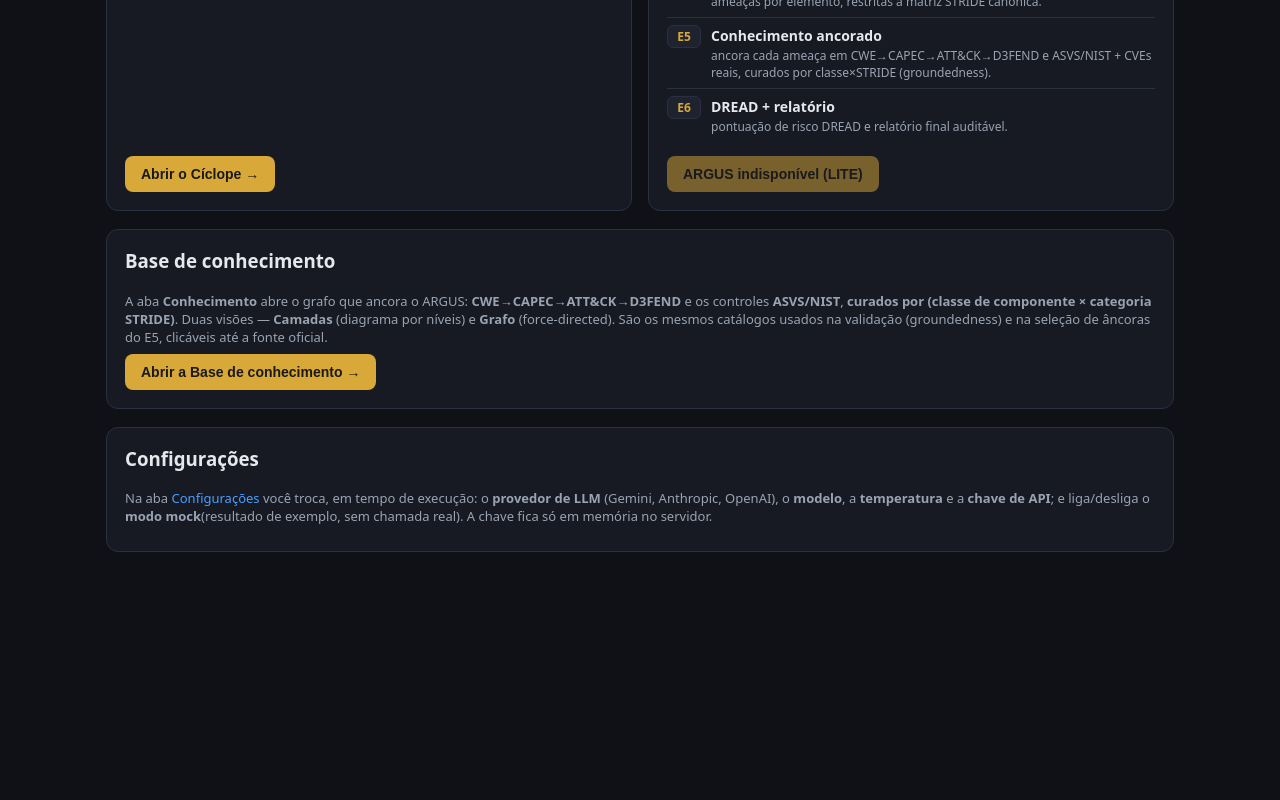
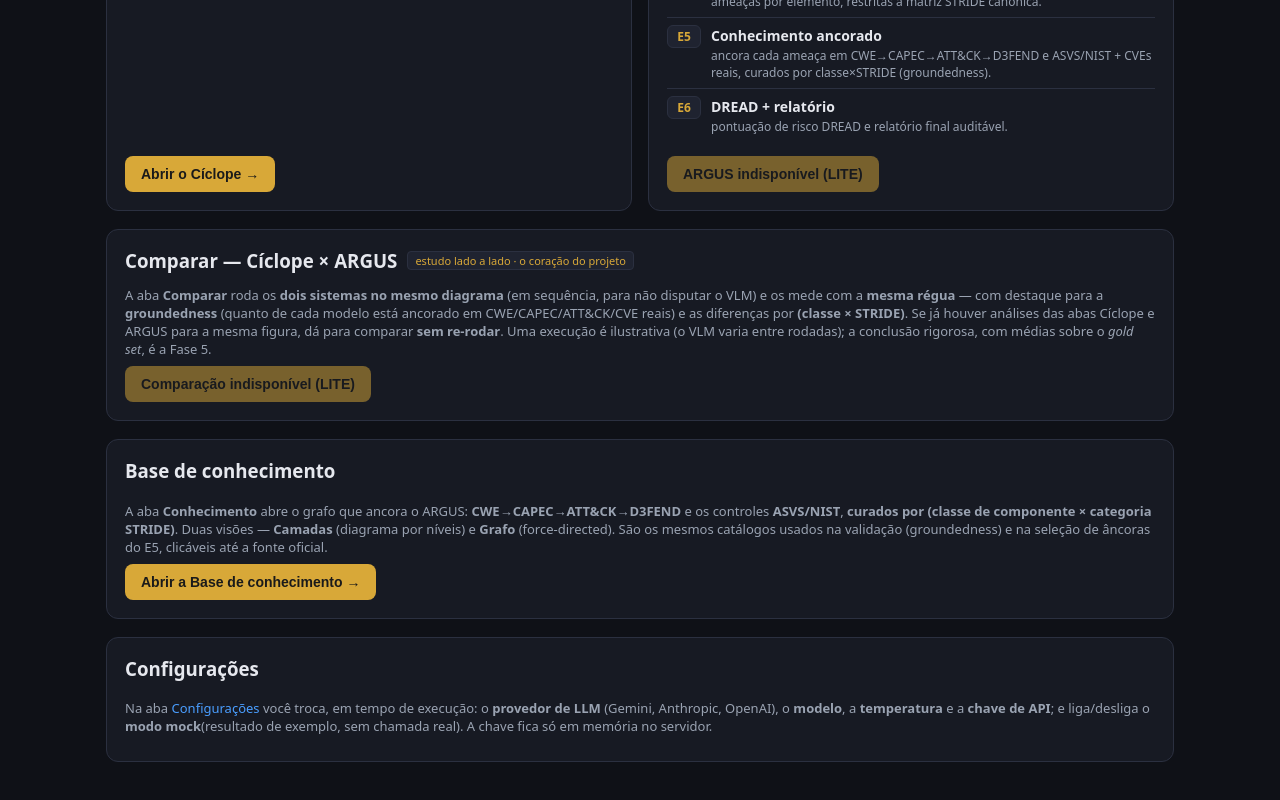
Before and after one commit to Zagari/argus-threat-modeling, a React (Vite) app in the folder frontend/: page / in a window 1280 px wide. Shown: the part 584-1384 px from the top of the page. Before the commit the page ends 1202 px from the top, so only its background shows below. Built offline with nearby package versions, Linux system fonts and the light colour scheme; no server answers.

Commit message:
feat(compare): card na home, botão ocre p/ reaproveitar e disclaimer de variância do VLM

```diff
--- a/frontend/src/index.css
+++ b/frontend/src/index.css
@@ -7,6 +7,7 @@
   --muted: #9aa3b2;
   --accent: #d8a838;
   --accent-2: #4a9eff;
+  --ocre: #c8822a;
   --crit: #b00020;
   --high: #d9534f;
   --med: #e0a800;
@@ -49,6 +50,11 @@ button.primary {
   border-radius: 8px; cursor: pointer; font-weight: 600; font-size: 14px;
 }
 button.primary:disabled { opacity: 0.5; cursor: not-allowed; }
+button.ochre {
+  background: var(--ocre); color: #1a1a1a; border: none; padding: 10px 16px;
+  border-radius: 8px; cursor: pointer; font-weight: 600; font-size: 14px;
+}
+button.ochre:disabled { opacity: 0.5; cursor: not-allowed; }
 button.ghost {
   background: transparent; color: var(--text); border: 1px solid var(--border);
   padding: 9px 14px; border-radius: 8px; cursor: pointer; font-size: 14px;
--- a/frontend/src/pages/Compare.tsx
+++ b/frontend/src/pages/Compare.tsx
@@ -157,6 +157,19 @@ export default function Compare({
           modelo (e pode alucinar IDs).
         </p>
 
+        <p
+          className="muted"
+          style={{ marginTop: 8, fontSize: 12, borderLeft: '3px solid #e0a800', paddingLeft: 10 }}
+        >
+          ⚠️ <strong>Comparação ilustrativa de uma execução.</strong> O VLM <em>amostra</em> a cada chamada,
+          então <strong>os dois</strong> sistemas variam entre rodadas — mesmo sem alucinar. O ARGUS varia de
+          forma <strong>mais contida</strong> (detector, matriz STRIDE-por-elemento, validação/groundedness e
+          DREAD são determinísticos; só os estágios de VLM oscilam); o Cíclope varia <strong>mais</strong> (a
+          saída inteira é uma passagem única do VLM). Logo, <strong>uma rodada é anedótica para ambos</strong>:
+          a conclusão rigorosa roda cada sistema <strong>N vezes</strong> sobre um <em>gold set</em> e reporta
+          média ± desvio (Fase 5).
+        </p>
+
         {!argusMl && (
           <div className="banner-mock" style={{ marginTop: 8 }}>
             ⚠️ <strong>Comparação indisponível neste ambiente (modo LITE)</strong> — o ARGUS requer o detector + deps de ML.
@@ -167,7 +180,7 @@ export default function Compare({
           <div className="summary" style={{ marginTop: 8 }}>
             ♻️ Há análises prontas das duas abas para <strong>a mesma figura</strong> (
             <code>{ciclopeCache?.tm.system_name}</code>). Dá para comparar <strong>sem re-rodar</strong>.{' '}
-            <button className="ghost" disabled={running} onClick={reuse} style={{ marginLeft: 6 }}>
+            <button className="ochre" disabled={running} onClick={reuse} style={{ marginLeft: 6 }}>
               Usar resultados carregados
             </button>
           </div>
--- a/frontend/src/pages/Home.tsx
+++ b/frontend/src/pages/Home.tsx
@@ -1,6 +1,6 @@
 import type { Capabilities } from '../types'
 
-type Tab = 'home' | 'ciclope' | 'argus' | 'knowledge' | 'settings'
+type Tab = 'home' | 'ciclope' | 'argus' | 'compare' | 'knowledge' | 'settings'
 
 const STAGES: { id: string; name: string; desc: string; done: boolean }[] = [
   { id: 'E1', name: 'Detecção (YOLO11)', desc: 'detector supervisionado localiza os ícones/componentes no diagrama.', done: true },
@@ -93,6 +93,24 @@ export default function Home({ caps, onNavigate }: { caps: Capabilities | null;
       </div>
 
       <div className="card">
+        <div className="system-head">
+          <h3 style={{ margin: 0 }}>Comparar — Cíclope × ARGUS</h3>
+          <span className="badge cat">estudo lado a lado · o coração do projeto</span>
+        </div>
+        <p className="muted" style={{ marginBottom: 8 }}>
+          A aba <strong>Comparar</strong> roda os <strong>dois sistemas no mesmo diagrama</strong> (em sequência,
+          para não disputar o VLM) e os mede com a <strong>mesma régua</strong> — com destaque para a{' '}
+          <strong>groundedness</strong> (quanto de cada modelo está ancorado em CWE/CAPEC/ATT&amp;CK/CVE reais) e
+          as diferenças por <strong>(classe × STRIDE)</strong>. Se já houver análises das abas Cíclope e ARGUS para a
+          mesma figura, dá para comparar <strong>sem re-rodar</strong>. Uma execução é ilustrativa (o VLM varia entre
+          rodadas); a conclusão rigorosa, com médias sobre o <em>gold set</em>, é a Fase 5.
+        </p>
+        <button className="primary" disabled={!argusMl} onClick={() => onNavigate('compare')}>
+          {argusMl ? 'Abrir a Comparação →' : 'Comparação indisponível (LITE)'}
+        </button>
+      </div>
+
+      <div className="card">
         <h3 style={{ marginTop: 0 }}>Base de conhecimento</h3>
         <p className="muted" style={{ marginBottom: 8 }}>
           A aba <strong>Conhecimento</strong> abre o grafo que ancora o ARGUS:{' '}
```
